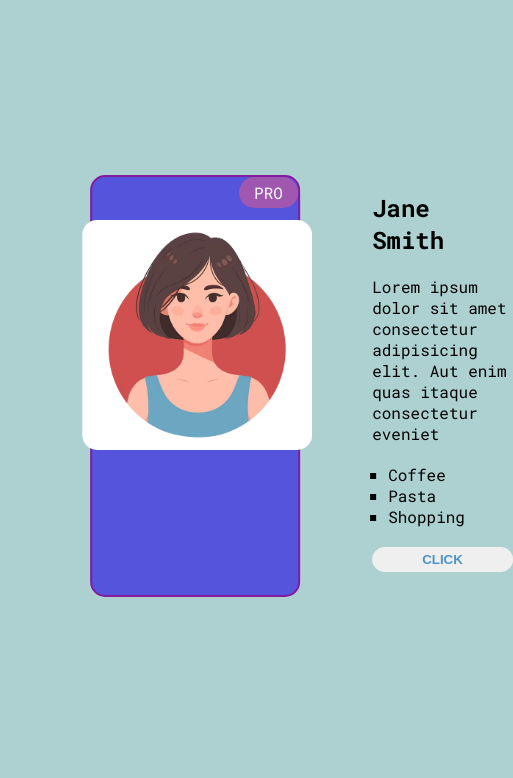
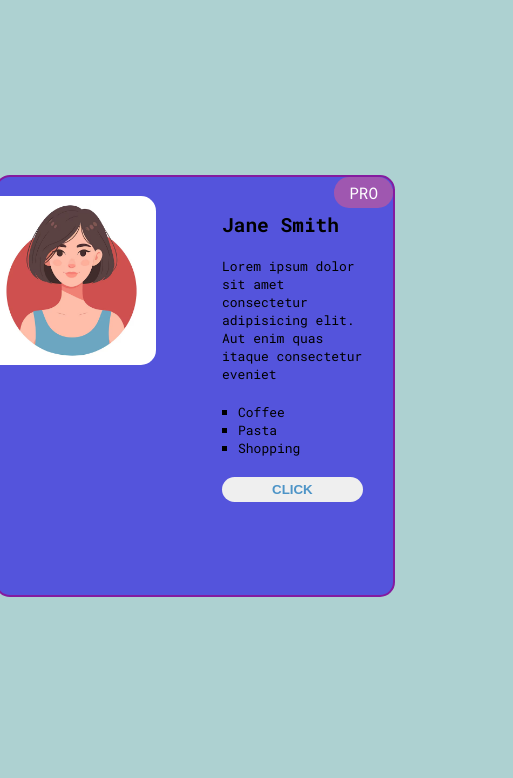
Before and after one commit to MariamKanchashvili/position-homework, a plain HTML site: page index.html in a window 390 px wide. Shown: the part 66-844 px from the top of the page, 513 px wide, since content can reach past the window. Drawn offline with Linux system fonts and the light colour scheme.

```diff
--- a/style.css
+++ b/style.css
@@ -172,7 +172,7 @@
   background-color: aqua;
 }
 
-/* @media screen and (max-width: 1100px) {
+@media screen and (max-width: 1100px) {
   .card-wrapper img {
     top: -50px;
   }
@@ -258,4 +258,4 @@
     width: 150px;
     top: -85px;
   }
-}# sourceMappingURL=style.css.map */
+}/*# sourceMappingURL=style.css.map */
```
